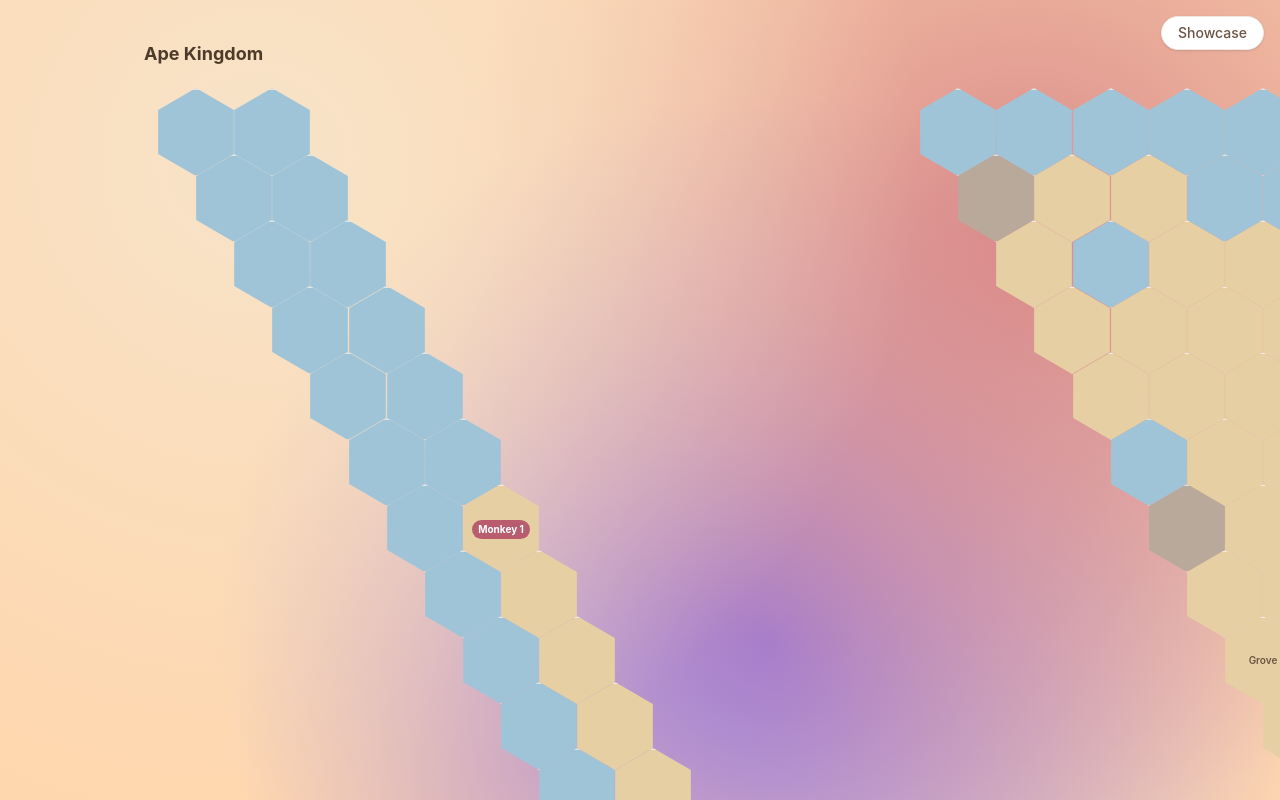
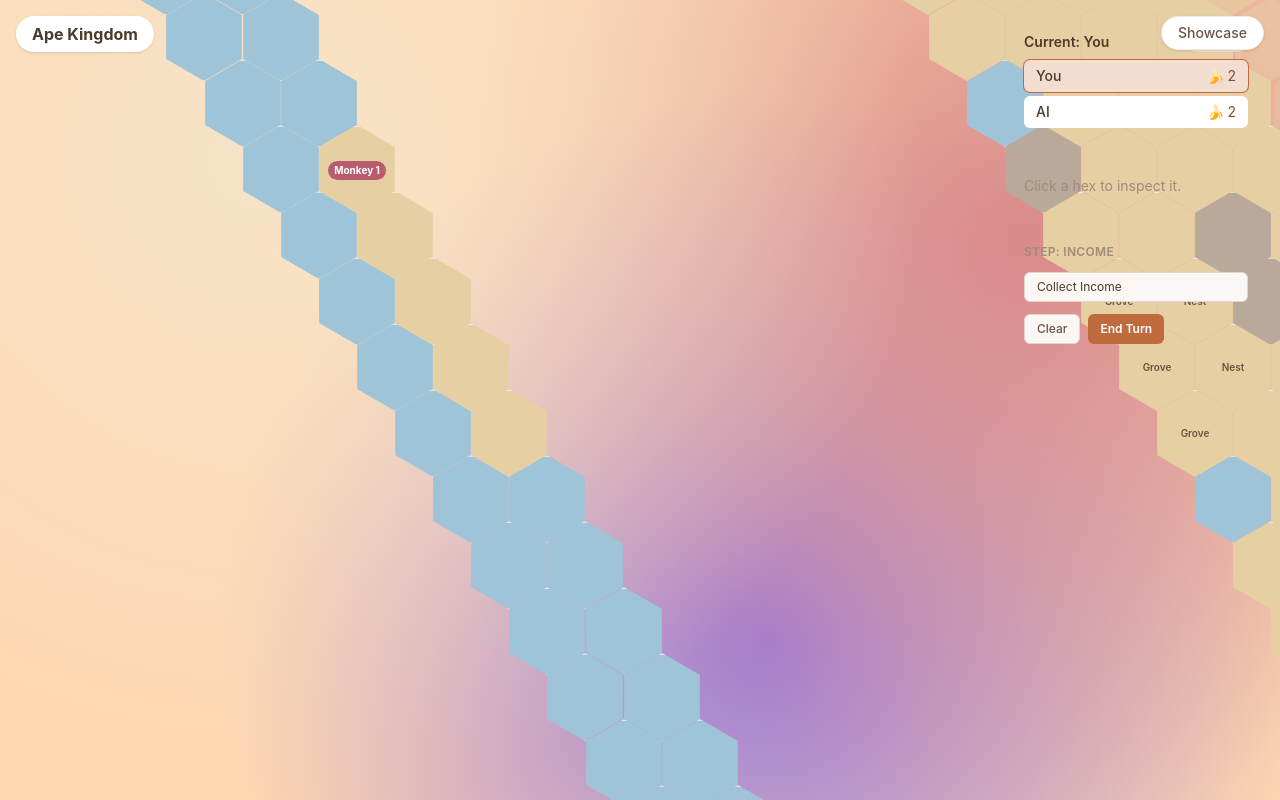
Before and after one commit to AntonLapshin/ape-kingdom, a React (Vite) app: page / in a window 1280 px wide. Built offline with nearby package versions, Linux system fonts and the light colour scheme.

Commit message:
Make the game board full-screen so the map fills the viewport (#74)
Closes #74

```diff
--- a/src/ui/components/PlayableGame.tsx
+++ b/src/ui/components/PlayableGame.tsx
@@ -34,6 +34,16 @@ export interface PlayableGameProps {
  *  - uses the thin `useZoom` view model to track the map's zoom scale; and
  *  - mounts a `wheel` listener on the viewport that updates the zoom scale
  *    and prevents the default page scroll while interacting with the board.
+ *
+ * For the full-screen board (M11-T1, #74) the map fills the entire viewport:
+ *  - the previous `max-w-5xl` grid container and the `glass-panel` that
+ *    wrapped the `Board` are removed, so the map is no longer a contained UI
+ *    element inside a constrained card;
+ *  - the `Board` is rendered directly against a full-viewport flex wrapper
+ *    (`absolute inset-0`), so the hex map spans the whole screen;
+ *  - the side panels (status / cell info / actions) float over the map as
+ *    overlay cards on the right, so the full-screen board stays fully
+ *    playable (pan / zoom / selection / actions all still work).
  *
  * This is the only "stateful" layer in the UI (it calls the view-model hooks);
  * the components it renders stay pure and dumb. The pointer/wheel wiring here
@@ -127,17 +137,23 @@ export function PlayableGame({ aiSeed = 0 }: PlayableGameProps) {
     <div
       data-testid="playable-game"
       ref={viewportRef}
-      className="h-screen w-screen overflow-hidden"
+      className="relative h-screen w-screen overflow-hidden"
       onPointerDown={onPointerDown}
       onPointerMove={onPointerMove}
       onPointerUp={onPointerUp}
       onPointerCancel={onPointerUp}
     >
-      <section className="mx-auto grid max-w-5xl gap-6 lg:grid-cols-[1fr_300px] py-6">
-        <div className="glass-panel rounded-2xl p-4">
-          <h2 className="mb-3 text-lg font-bold text-text-primary">
+      {/* A small floating title so the game's identity survives the full-bleed
+          map (M11-T1). pointer-events-none so it never blocks board input. */}
+      <div className="pointer-events-none absolute left-4 top-4 z-20">
+        <span className="inline-flex items-center rounded-full bg-panel-strong px-4 py-1.5 text-base font-bold text-text-primary shadow-sm">
           Ape Kingdom
-          </h2>
+        </span>
+      </div>
+
+      {/* The map fills the entire viewport (M11-T1): the full-screen board is
+          no longer a contained card inside a max-w grid / glass-panel. */}
+      <div className="absolute inset-0 flex items-center justify-center">
         <Board
           board={view.board}
           currentPlayer={view.currentPlayer}
@@ -149,8 +165,11 @@ export function PlayableGame({ aiSeed = 0 }: PlayableGameProps) {
         />
       </div>
 
-        <div className="space-y-4">
-          <div className="glass-panel rounded-2xl p-4">
+      {/* Floating side panels over the full-screen map (M11-T1; formalized as
+          overlays in M11-T2). pointer-events-auto on each card keeps the
+          controls usable while the rest of the viewport stays draggable. */}
+      <div className="pointer-events-none absolute inset-y-0 right-0 z-10 flex w-72 flex-col gap-4 overflow-y-auto p-4">
+        <div className="pointer-events-auto glass-panel rounded-2xl p-4">
           <StatusPanel
             players={view.players}
             currentPlayer={view.currentPlayer}
@@ -159,10 +178,10 @@ export function PlayableGame({ aiSeed = 0 }: PlayableGameProps) {
             isDone={view.isDone}
           />
         </div>
-          <div className="glass-panel rounded-2xl p-4">
+        <div className="pointer-events-auto glass-panel rounded-2xl p-4">
           <CellInfoPanel info={selectedCell} onSelectAction={selectAction} />
         </div>
-          <div className="glass-panel rounded-2xl p-4">
+        <div className="pointer-events-auto glass-panel rounded-2xl p-4">
           <ActionControls
             legalActions={view.legalActions}
             step={view.step}
@@ -173,7 +192,6 @@ export function PlayableGame({ aiSeed = 0 }: PlayableGameProps) {
           />
         </div>
       </div>
-      </section>
     </div>
   );
 }
```
Also changed, not shown: 2 other files (tests, documents, lock files or other folders). Lines whose indentation alone changed are shown as unchanged.
